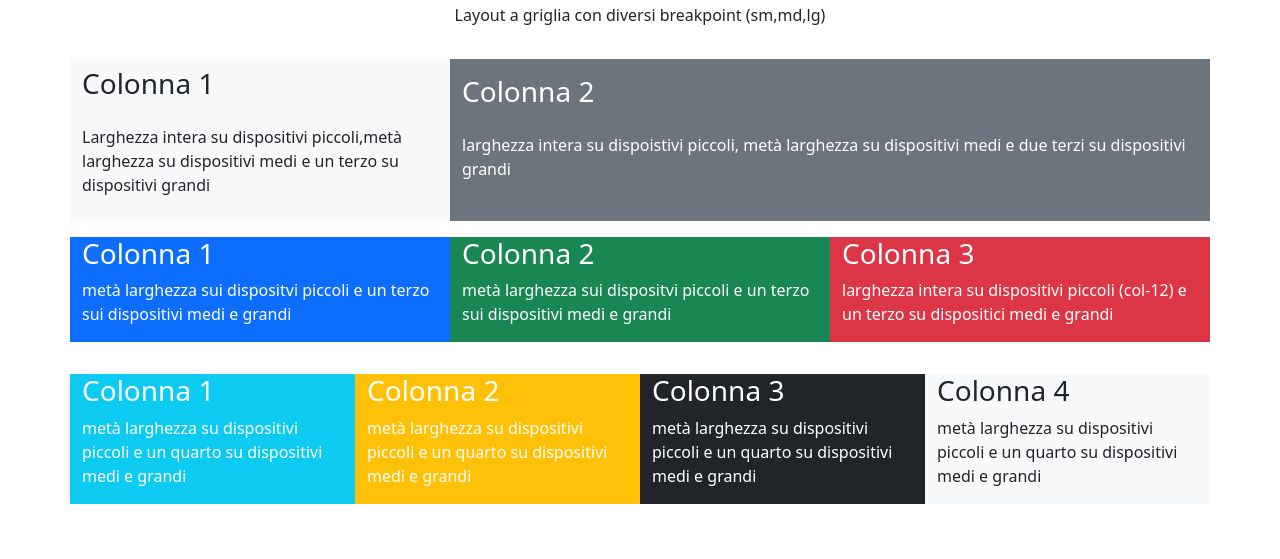
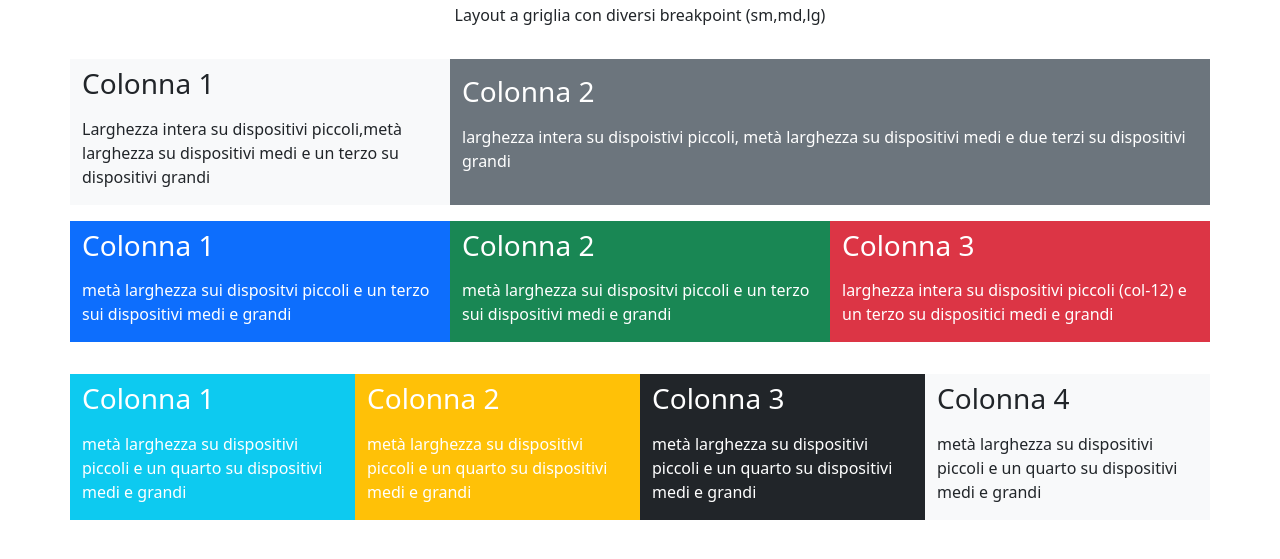
Before and after one commit to FrancescoMarra97/htmlcss-bootstrap-layout, a plain HTML site: page index.html in a window 1280 px wide. Shown: the part 69-628 px from the top of the page. Drawn offline with nearby package versions, Linux system fonts and the light colour scheme.

Commit message:
some fixes

```diff
--- a/index.html
+++ b/index.html
@@ -31,42 +31,42 @@
                 <div class="row">
                     <div class="col-sm-12 col-md-6 col-lg-4 bg-light " >
                         <h3 class="py-2">Colonna 1</h3>
-                        <p class="py-2">Larghezza intera su dispositivi piccoli,metà larghezza su dispositivi medi e un terzo su dispositivi grandi</p>
+                        <p class="">Larghezza intera su dispositivi piccoli,metà larghezza su dispositivi medi e un terzo su dispositivi grandi</p>
                     </div>
                     <div class="col-sm-12 col-md-6 col-lg-8 bg-secondary py-2">
                         <h3 class="text-white py-2">Colonna 2</h3>
-                        <p class="text-white py-2">larghezza intera su dispoistivi piccoli, metà larghezza su dispositivi medi e due terzi su dispositivi grandi</p>
+                        <p class="text-white ">larghezza intera su dispoistivi piccoli, metà larghezza su dispositivi medi e due terzi su dispositivi grandi</p>
                     </div>
                 </div>
                 <div class="row py-3">
                     <div class="col-sm-6 col-md-4 col-lg-4 bg-primary">
-                        <h3 class="text-white">Colonna 1</h3>
-                        <p class="text-white">metà larghezza sui dispositvi piccoli e un terzo sui dispositivi medi e grandi</p>
+                        <h3 class="text-white py-2">Colonna 1</h3>
+                        <p class="text-white ">metà larghezza sui dispositvi piccoli e un terzo sui dispositivi medi e grandi</p>
                     </div>
                     <div class="col-sm-6 col-md-4 col-lg-4 bg-success">
-                        <h3 class="text-white">Colonna 2</h3>
-                        <p class="text-white">metà larghezza sui dispositvi piccoli e un terzo sui dispositivi medi e grandi</p>
+                        <h3 class="text-white py-2">Colonna 2</h3>
+                        <p class="text-white ">metà larghezza sui dispositvi piccoli e un terzo sui dispositivi medi e grandi</p>
                     </div>
                     <div class="col-sm-12 col-md-4 col-lg-4 bg-danger">
-                        <h3 class="text-white">Colonna 3</h3>
+                        <h3 class="text-white py-2">Colonna 3</h3>
                         <p class="text-white">larghezza intera su dispositivi piccoli (col-12) e un terzo su dispositici medi e grandi</p>
                     </div>
                 </div>
                 <div class="row py-3">
                     <div class="col-sm-6 col-md-3 col-lg-3  bg-info">
-                        <h3 class="text-white">Colonna 1</h3>
+                        <h3 class="text-white py-2">Colonna 1</h3>
                         <p class="text-white">metà larghezza su dispositivi piccoli e un quarto su dispositivi medi e grandi</p>
                     </div>
                     <div class="col-sm-6 col-md-3 col-lg-3 bg-warning">
-                        <h3 class="text-white">Colonna 2</h3>
+                        <h3 class="text-white py-2">Colonna 2</h3>
                         <p class="text-white">metà larghezza su dispositivi piccoli e un quarto su dispositivi medi e grandi</p>
                     </div>
                     <div class="col-sm-6 col-md-3 col-lg-3 bg-dark">
-                        <h3 class="text-white">Colonna 3</h3>
+                        <h3 class="text-white py-2">Colonna 3</h3>
                         <p class="text-white">metà larghezza su dispositivi piccoli e un quarto su dispositivi medi e grandi</p>
                     </div>
                     <div class="col-sm-6 col-md-3 col-lg-3 bg-light">
-                        <h3>Colonna 4</h3>
+                        <h3 class="py-2">Colonna 4</h3>
                         <p>metà larghezza su dispositivi piccoli e un quarto su dispositivi medi e grandi</p>
                     </div>
                 </div>
```
